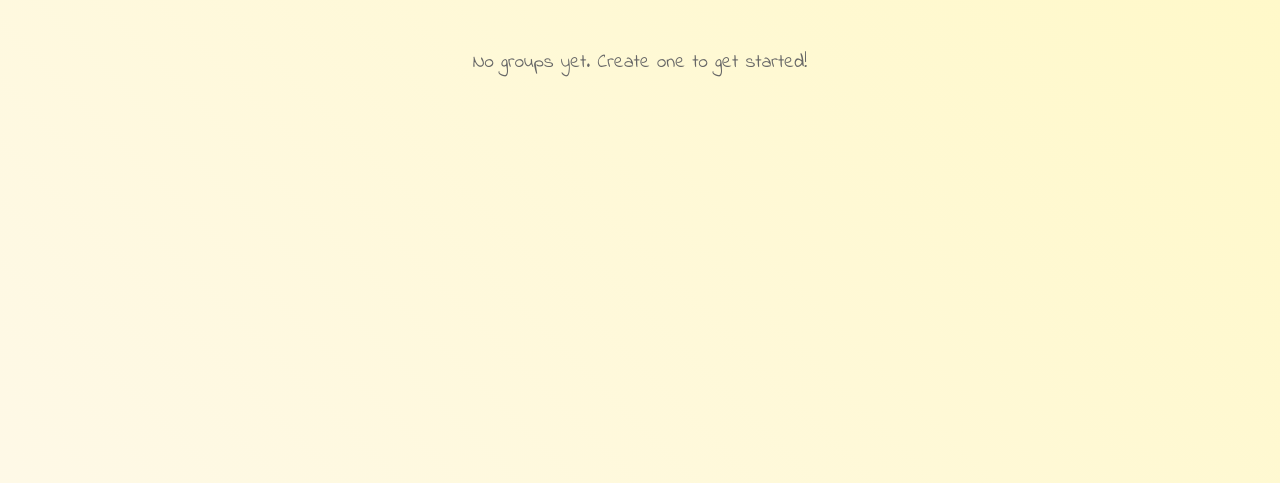
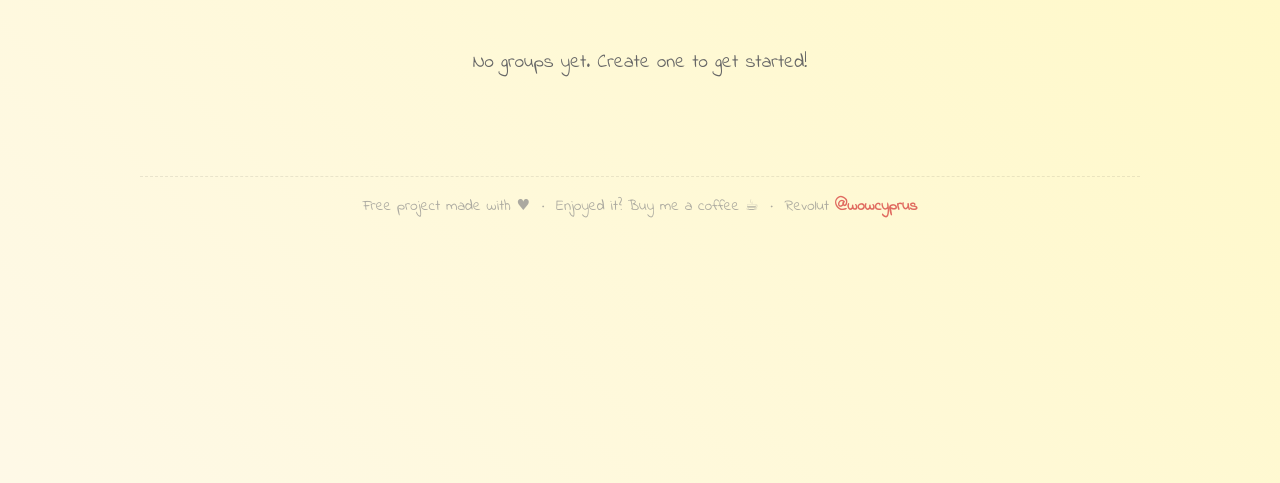
Before and after one commit to TatianaPapastylianou/greek-learning-app, a website: page public/index.html in a window 1280 px wide. Shown: the part 317-800 px from the top of the page. Drawn offline with Linux system fonts and the light colour scheme; no server answers.

Commit message:
Add subtle tip-jar footer (Revolut @wowcyprus)

```diff
--- a/public/index.html
+++ b/public/index.html
@@ -11,6 +11,9 @@
 </head>
 <body>
     <div id="app"></div>
+    <footer class="site-footer" aria-label="Support the developer">
+      <p>Free project made with ♥ &nbsp;·&nbsp; Enjoyed it? Buy me a coffee ☕ &nbsp;·&nbsp; Revolut <strong>@wowcyprus</strong></p>
+    </footer>
     <script src="app.js"></script>
 </body>
 </html>
--- a/public/style.css
+++ b/public/style.css
@@ -490,6 +490,44 @@ textarea:focus {
   }
 }
 
+/* Footer — tip jar */
+.site-footer {
+  max-width: 1000px;
+  margin: 60px auto 10px;
+  padding: 18px 20px;
+  text-align: center;
+  font-family: 'Indie Flower', cursive;
+  font-size: 0.95em;
+  color: #888;
+  opacity: 0.7;
+  transition: opacity 0.3s;
+  border-top: 1px dashed rgba(0,0,0,0.12);
+}
+
+.site-footer:hover {
+  opacity: 1;
+}
+
+.site-footer p {
+  margin: 0;
+  line-height: 1.5;
+}
+
+.site-footer strong {
+  color: #d32f2f;
+  font-weight: 700;
+  font-style: normal;
+}
+
+@media (max-width: 600px) {
+  .site-footer {
+    font-size: 0.88em;
+  }
+  .site-footer p {
+    line-height: 1.7;
+  }
+}
+
 /* Reduced motion */
 @media (prefers-reduced-motion: reduce) {
   *, *::before, *::after {
```
